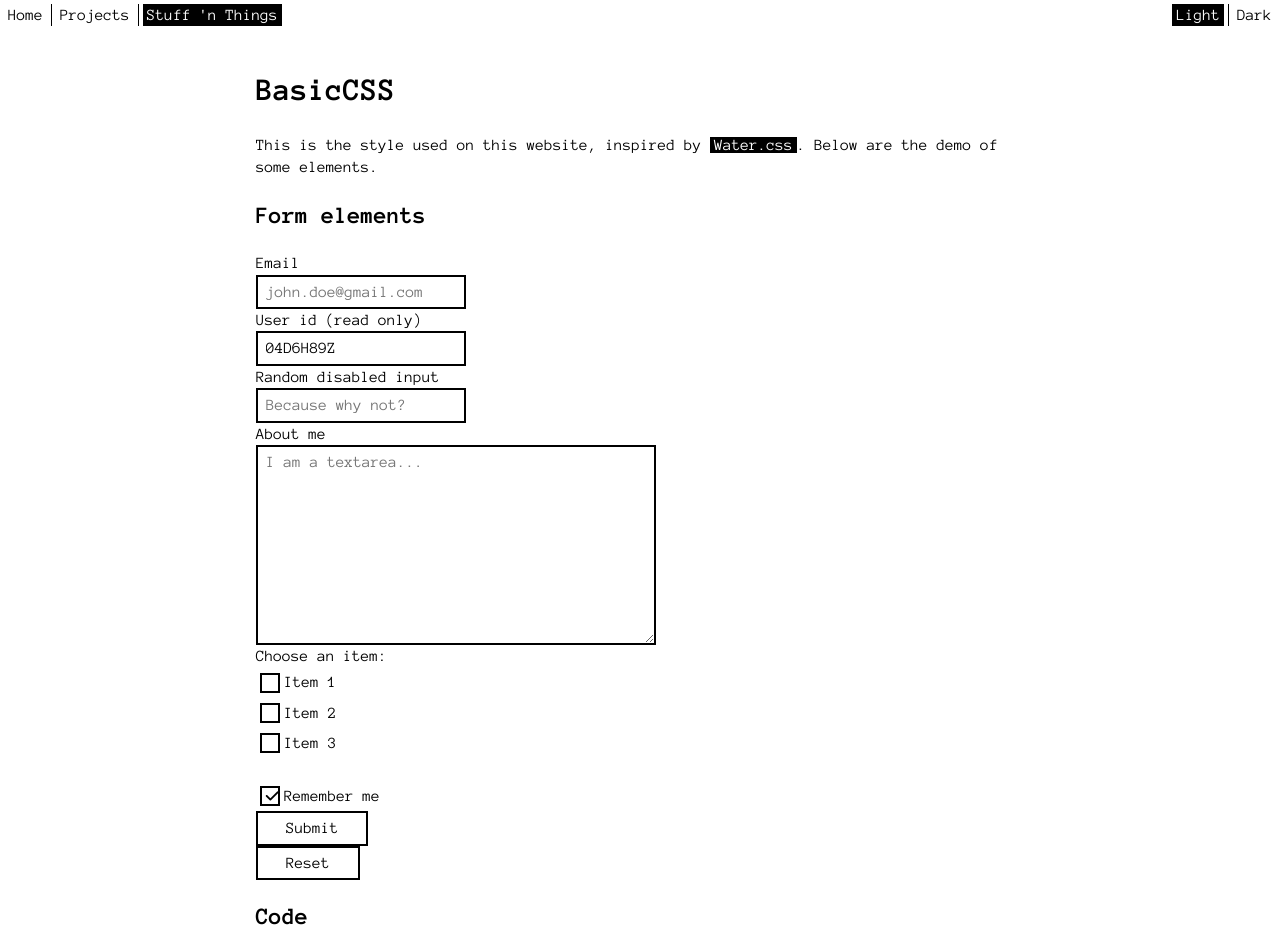
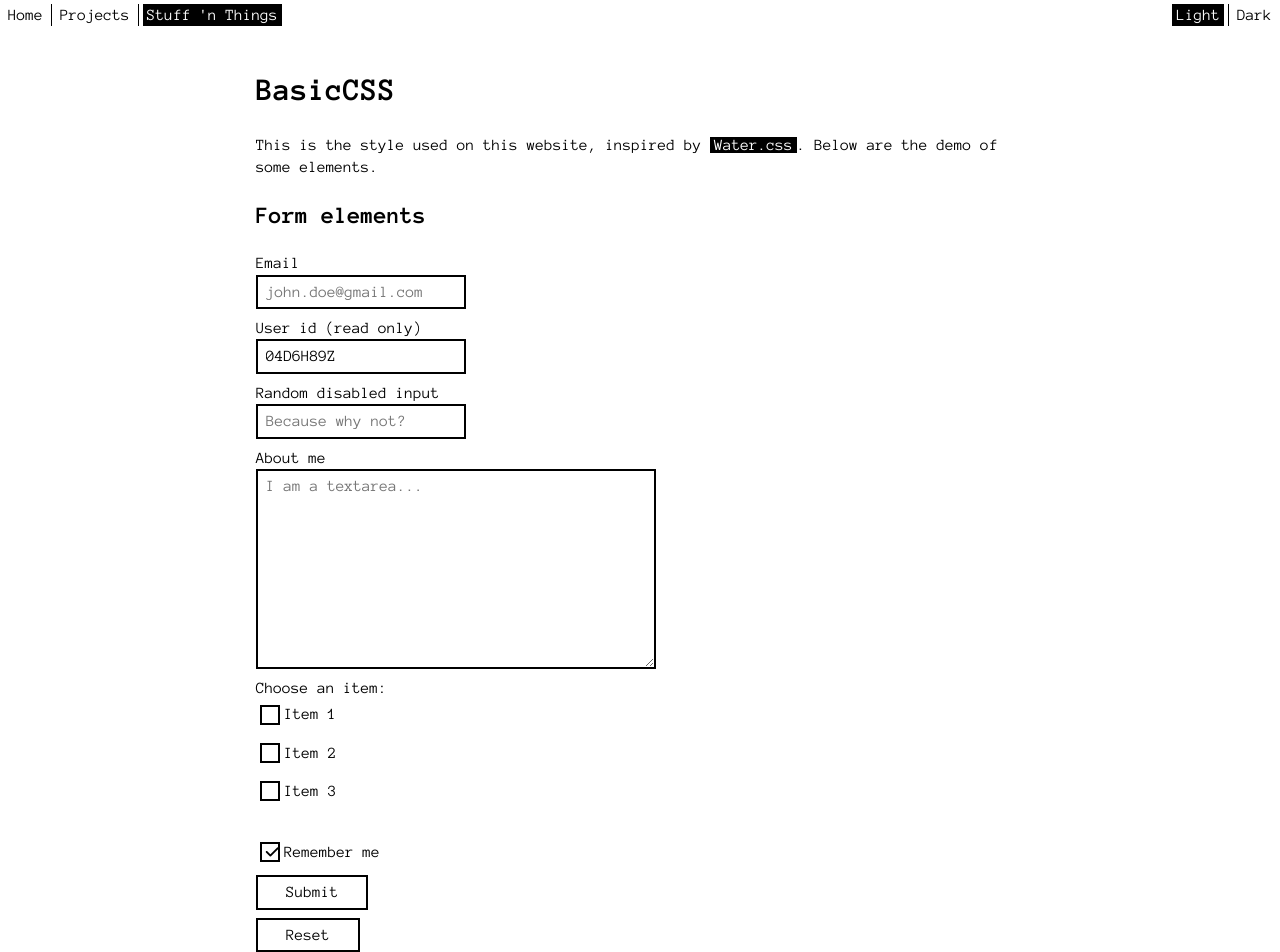
Before and after one commit to CarterSnich/cartersnich.github.io, a Vue app: page /stuff-n-things/basic-css in a window 1280 px wide. Shown: the top 952 px of the page. Built offline with nearby package versions, Linux system fonts and the light colour scheme.

Commit message:
add padding to some elements

```diff
--- a/src/assets/base.css
+++ b/src/assets/base.css
@@ -83,6 +83,8 @@ select {
   color: var(--text);
   background-color: var(--background);
   padding: 0.25rem 0.5rem;
+  margin-right: 0.5rem;
+  margin-bottom: 0.5rem;
 }
 
 button {
@@ -90,6 +92,8 @@ button {
   font-size: 1rem;
   max-width: fit-content;
   padding: 0.25rem 1.75rem;
+  margin-right: 0.5rem;
+  margin-bottom: 0.5rem;
 }
 
 button:hover {
@@ -110,6 +114,8 @@ textarea:focus {
 textarea {
   height: 200px;
   width: 400px;
+  margin-right: 0.5rem;
+  margin-bottom: 0.5rem;
 }
 
 kbd {
@@ -123,8 +129,9 @@ kbd {
   --size: 18px;
 
   display: flex;
-  gap: 0.25rem;
-  padding: 0.25rem;
+  gap: 1rem;
+  margin-right: 0.5rem;
+  margin-bottom: 0.5rem;
 
   input[type="radio"],
   input[type="checkbox"] {
```
